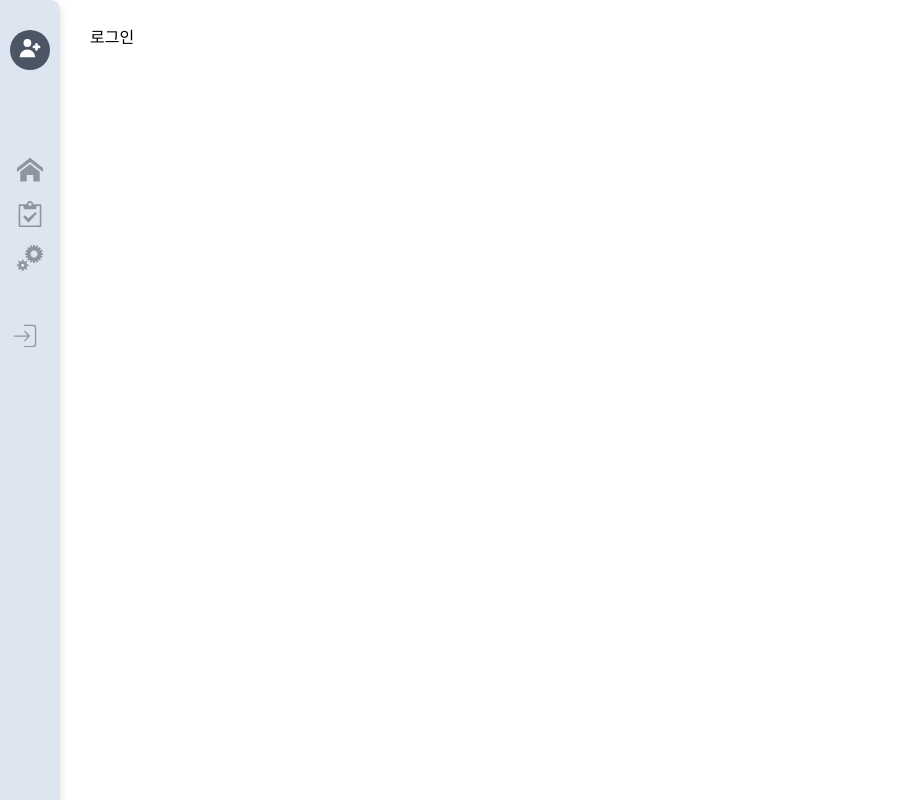
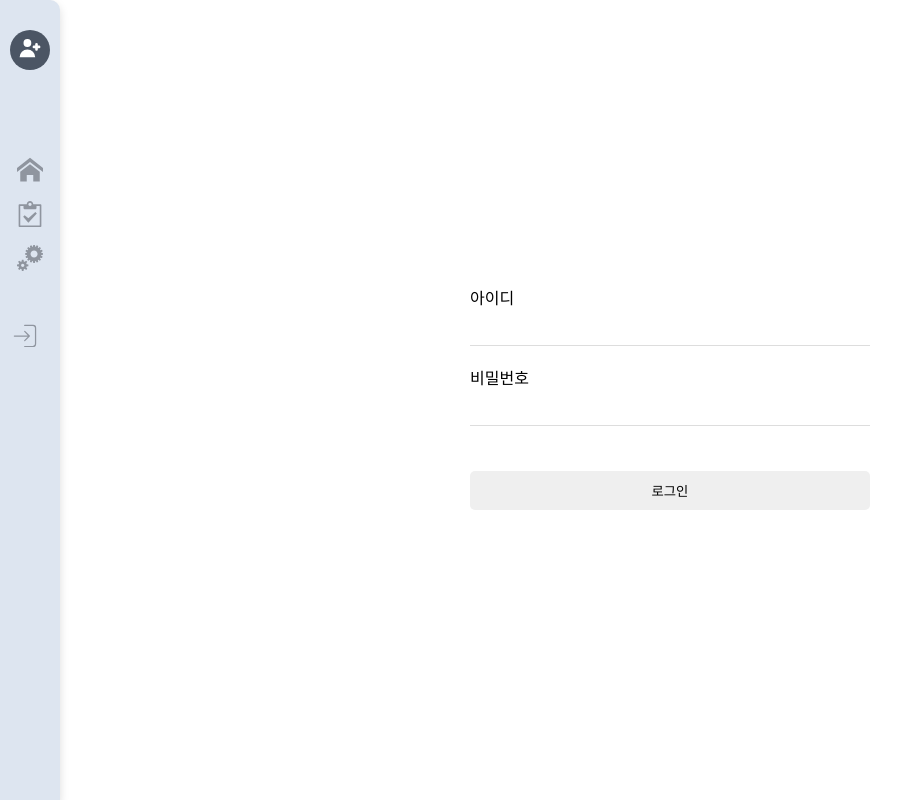
Before and after one commit to hrimwk/Rimilog-project, a React (Vite) app: page /login in a window 1280 px wide. Shown: the whole page, without its empty margins (0-923 px from the left). Built offline with nearby package versions, Linux system fonts and the light colour scheme.

Commit message:
[Add] 로그인 UI

```diff
--- a/src/components/UserAuth.tsx
+++ b/src/components/UserAuth.tsx
@@ -1,7 +1,7 @@
 import styled from 'styled-components';
 import { AuthFomType } from '../pages/SignUp';
 
-function UserAuth({ formList }: { formList: AuthFomType[] }) {
+function UserAuth({ formList, buttonString }: { formList: AuthFomType[]; buttonString: string }) {
   return (
     <UserAuthContainer>
       <div className="container d-flex-center">
@@ -14,7 +14,7 @@ function UserAuth({ formList }: { formList: AuthFomType[] }) {
               </>
             );
           })}
-          <button>가입하기</button>
+          <button>{buttonString}</button>
         </form>
       </div>
     </UserAuthContainer>
--- a/src/pages/Login.tsx
+++ b/src/pages/Login.tsx
@@ -1,9 +1,17 @@
 import styled from 'styled-components';
+import UserAuth from '../components/UserAuth';
+import { AuthFomType } from './SignUp';
 
 function Login() {
+  const formList: AuthFomType[] = [
+    { label: '아이디', value: 'id', id: 1 },
+    { label: '비밀번호', value: 'pw', id: 3 },
+  ];
+  const buttonString: string = '로그인';
+
   return (
     <LoginContainer>
-      <div className="container">로그인</div>
+      <UserAuth formList={formList} buttonString={buttonString} />
     </LoginContainer>
   );
 }
--- a/src/pages/SignUp.tsx
+++ b/src/pages/SignUp.tsx
@@ -13,10 +13,11 @@ function SignUp() {
     { label: '비밀번호', value: 'pw', id: 3 },
     { label: '비밀번호 확인', value: 'pwconfirm', id: 4 },
   ];
+  const buttonString: string = '가입하기';
 
   return (
     <SignupContainer>
-      <UserAuth formList={formList} />
+      <UserAuth formList={formList} buttonString={buttonString} />
     </SignupContainer>
   );
 }
```
